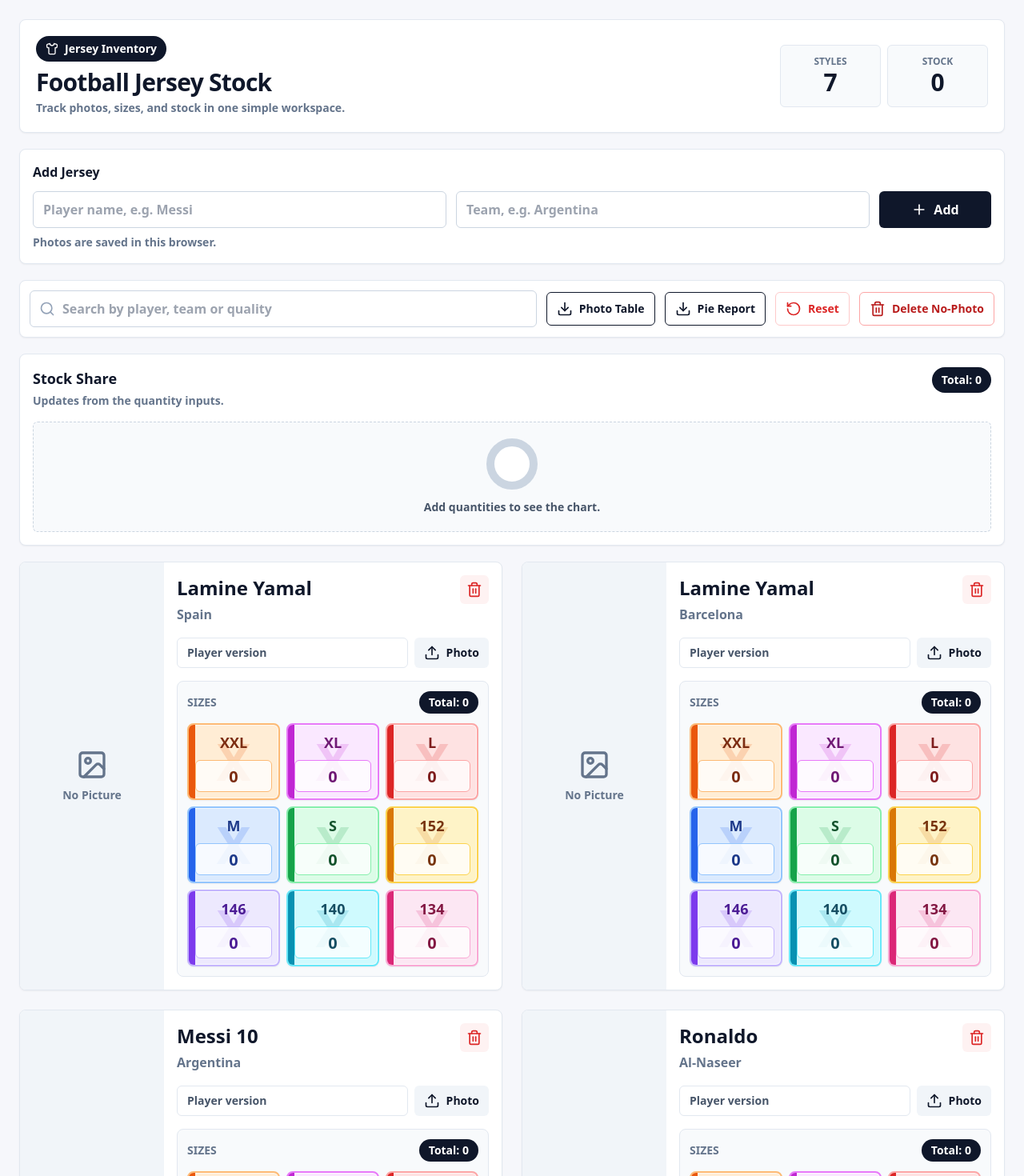
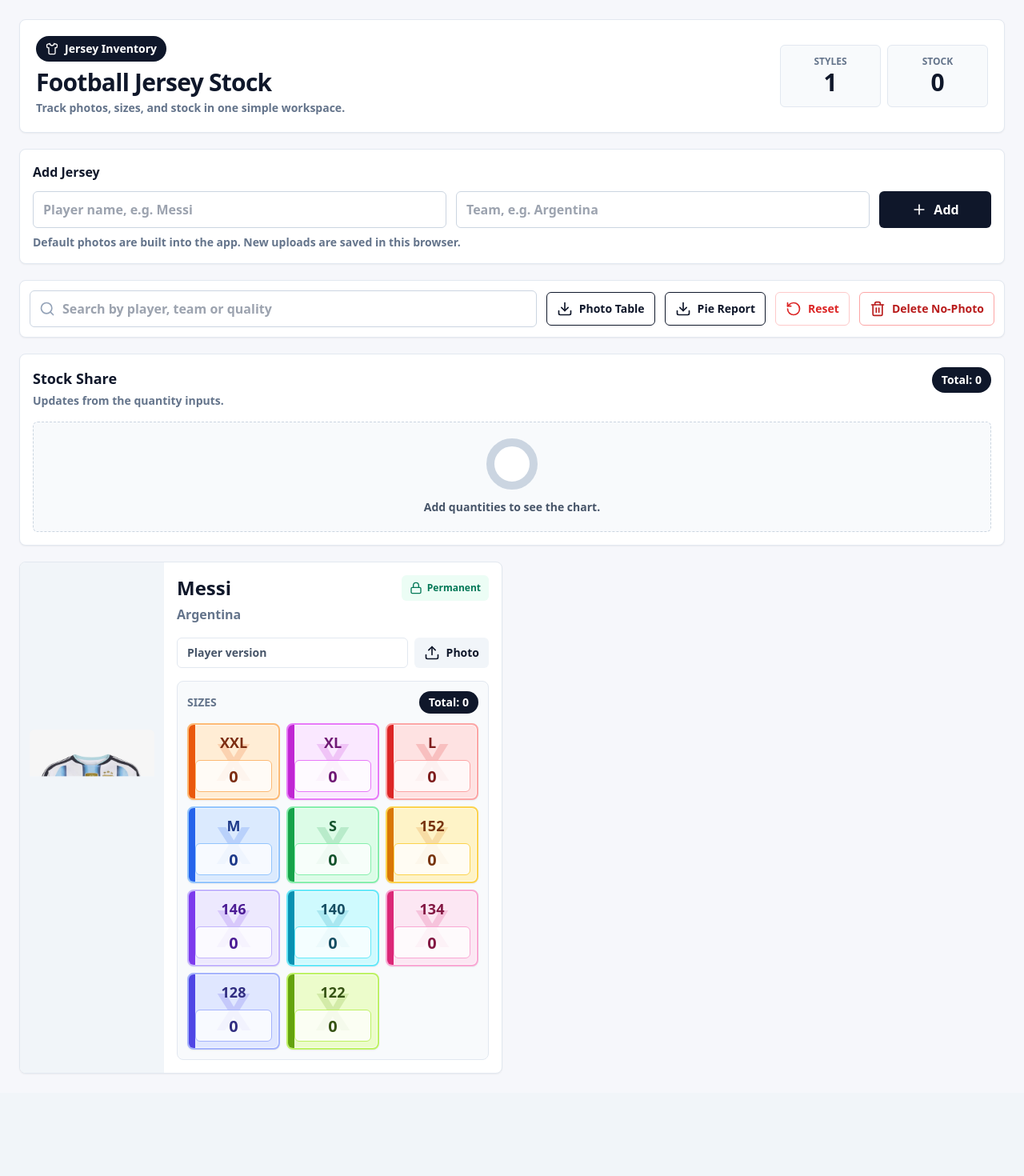
Before and after one commit to onrush1995/jersey2026, a React (Vite) app: page / in a window 1280 px wide. Shown: the top 1470 px of the page at 80% size. After the commit the page ends 1366 px from the top, so only its background shows below. Built offline with nearby package versions, Linux system fonts and the light colour scheme.

Commit message:
Make Messi photo card permanent

```diff
--- a/src/FootballJerseyInventory.jsx
+++ b/src/FootballJerseyInventory.jsx
@@ -21,6 +21,7 @@ const MESSI_EXTRA_SIZES = ["128", "122"];
 const FIXED_QUALITY = "Player version";
 const CSV_NEWLINE = "\n";
 const UTF8_BOM = "\uFEFF";
+const APP_BASE_URL = import.meta.env.BASE_URL || "./";
 const PIE_COLORS = [
   "#0f172a",
   "#2563eb",
@@ -47,6 +48,47 @@ const SIZE_COLORS = {
   122: { bg: "#ecfccb", border: "#bef264", text: "#365314", accent: "#65a30d" },
 };
 const DEFAULT_SIZE_COLORS = { bg: "#f1f5f9", border: "#cbd5e1", text: "#0f172a", accent: "#475569" };
+const PERMANENT_PHOTO_CATALOG = [
+  {
+    id: "messi-argentina",
+    playerMatch: "messi",
+    teamMatch: "argentina",
+    imageName: "messi-argentina.png",
+    imagePath: "jerseys/messi-argentina.png",
+  },
+];
+
+function getBundledAssetPath(assetPath) {
+  const base = APP_BASE_URL.endsWith("/") ? APP_BASE_URL : `${APP_BASE_URL}/`;
+  return `${base}${String(assetPath || "").replace(/^\/+/, "")}`;
+}
+
+function getPermanentCatalogEntry(product = {}) {
+  const player = String(product.player || "").trim().toLowerCase();
+  const team = String(product.team || "").trim().toLowerCase();
+  const imageName = String(product.imageName || "").trim().toLowerCase();
+
+  return (
+    PERMANENT_PHOTO_CATALOG.find(
+      (entry) =>
+        imageName === entry.imageName ||
+        (player.includes(entry.playerMatch) && team.includes(entry.teamMatch))
+    ) || null
+  );
+}
+
+function getPermanentCatalogId(product = {}) {
+  return getPermanentCatalogEntry(product)?.id || "";
+}
+
+function getBundledProductImage(product = {}) {
+  const catalogEntry = getPermanentCatalogEntry(product);
+  return catalogEntry ? getBundledAssetPath(catalogEntry.imagePath) : "";
+}
+
+function getBundledProductImageName(product = {}) {
+  return getPermanentCatalogEntry(product)?.imageName || "";
+}
 
 function getSizesForPlayer(playerName = "") {
   const player = String(playerName).toLowerCase();
@@ -129,16 +171,18 @@ function getStockTotal(stock, sizes = BASE_SIZES) {
 function normalizeProduct(product = {}) {
   const player = product.player || "Unknown Player";
   const sizes = getSizesForPlayer(player);
+  const bundledImagePreview = getBundledProductImage({ ...product, player });
+  const bundledImageName = getBundledProductImageName({ ...product, player });
 
   return {
     id: product.id || makeId(),
     player,
     team: product.team || "Unknown Team",
     quality: FIXED_QUALITY,
-    imagePreview: product.imagePreview || product.image || "",
-    imageName: product.imageName || "",
+    imagePreview: product.imagePreview || product.image || bundledImagePreview,
+    imageName: product.imageName || bundledImageName,
     hasStoredImage: Boolean(
-      product.hasStoredImage || product.imageName || product.imagePreview || product.image
+      product.hasStoredImage || product.imageName || product.imagePreview || product.image || bundledImagePreview
     ),
     stock: normalizeStock(product.stock, sizes),
   };
@@ -192,6 +236,14 @@ function productKey(product) {
   return `${safeProduct.player.trim().toLowerCase()}-${safeProduct.team.trim().toLowerCase()}`;
 }
 
+function productsMatchIdentity(a, b) {
+  const permanentCatalogA = getPermanentCatalogId(a);
+  const permanentCatalogB = getPermanentCatalogId(b);
+
+  if (permanentCatalogA && permanentCatalogA === permanentCatalogB) return true;
+  return productKey(a) === productKey(b);
+}
+
 function getProductSortRank(product) {
   const player = normalizeProduct(product).player.trim().toLowerCase();
 
@@ -213,47 +265,17 @@ function sortProductsByPriority(products) {
 
 const starterProducts = [
   normalizeProduct({
-    player: "Lamine Yamal",
-    team: "Spain",
-    stock: { L: 0, M: 0, S: 0, 152: 0, 146: 0, 140: 0, 134: 0 },
-  }),
-  normalizeProduct({
-    player: "Lamine Yamal",
-    team: "Barcelona",
-    stock: { L: 0, M: 0, S: 0, 152: 0, 146: 0, 140: 0, 134: 0 },
-  }),
-  normalizeProduct({
-    player: "Messi 10",
+    id: "permanent-messi-argentina",
+    player: "Messi",
     team: "Argentina",
     stock: { L: 0, M: 0, S: 0, 152: 0, 146: 0, 140: 0, 134: 0, 128: 0, 122: 0 },
   }),
-  normalizeProduct({
-    player: "Ronaldo",
-    team: "Al-Naseer",
-    stock: { L: 0, M: 0, S: 0, 152: 0, 146: 0, 140: 0, 134: 0 },
-  }),
-  normalizeProduct({
-    player: "Ronaldo",
-    team: "Portugal",
-    stock: { L: 0, M: 0, S: 0, 152: 0, 146: 0, 140: 0, 134: 0 },
-  }),
-  normalizeProduct({
-    player: "Mbappé",
-    team: "Black",
-    stock: { L: 0, M: 0, S: 0, 152: 0, 146: 0, 140: 0, 134: 0 },
-  }),
-  normalizeProduct({
-    player: "Mbappé",
-    team: "Blue",
-    stock: { L: 0, M: 0, S: 0, 152: 0, 146: 0, 140: 0, 134: 0 },
-  }),
 ];
 
 function mergeMissingStarterProducts(savedProducts) {
   const safeSavedProducts = savedProducts.map(normalizeProduct);
-  const savedKeys = new Set(safeSavedProducts.map(productKey));
   const missingStarterProducts = starterProducts.filter(
-    (product) => !savedKeys.has(productKey(product))
+    (product) => !safeSavedProducts.some((savedProduct) => productsMatchIdentity(savedProduct, product))
   );
 
   return sortProductsByPriority([...missingStarterProducts, ...safeSavedProducts]);
@@ -269,7 +291,7 @@ function loadProducts() {
     const parsed = JSON.parse(saved);
     if (!Array.isArray(parsed)) return mergeMissingStarterProducts([]);
 
-    return sortProductsByPriority(parsed.map(normalizeProduct));
+    return mergeMissingStarterProducts(parsed);
   } catch {
     return mergeMissingStarterProducts([]);
   }
@@ -370,6 +392,39 @@ function readFileAsDataUrl(file) {
     reader.onerror = () => reject(reader.error);
     reader.readAsDataURL(file);
   });
+}
+
+function blobToDataUrl(blob) {
+  return new Promise((resolve, reject) => {
+    const reader = new FileReader();
+    reader.onload = () => resolve(String(reader.result || ""));
+    reader.onerror = () => reject(reader.error);
+    reader.readAsDataURL(blob);
+  });
+}
+
+async function fetchImageAsDataUrl(imageUrl) {
+  if (!imageUrl || String(imageUrl).startsWith("data:")) return imageUrl || "";
+
+  try {
+    const response = await fetch(imageUrl);
+    if (!response.ok) return imageUrl;
+    return await blobToDataUrl(await response.blob());
+  } catch (error) {
+    console.warn("Bundled photo could not be embedded in the report:", error);
+    return imageUrl;
+  }
+}
+
+async function getProductPhotoDataUrl(product) {
+  const safeProduct = normalizeProduct(product);
+
+  if (safeProduct.imagePreview?.startsWith("data:")) return safeProduct.imagePreview;
+
+  const storedImage = safeProduct.hasStoredImage ? await getImageFromDatabase(safeProduct.id) : "";
+  if (storedImage) return storedImage;
+
+  return safeProduct.imagePreview ? fetchImageAsDataUrl(safeProduct.imagePreview) : "";
 }
 
 function escapeCSVCell(value) {
@@ -1067,18 +1122,22 @@ function runSelfTests() {
       pass: () => !getSizesForPlayer("Ronaldo").includes("128") && !getSizesForPlayer("Ronaldo").includes("122"),
     },
     {
-      name: "starter products include requested jerseys",
+      name: "starter products include the bundled permanent photo card",
       pass: () => {
-        const keys = new Set(starterProducts.map(productKey));
-        return keys.has("messi 10-argentina") && keys.has("ronaldo-al-naseer") && keys.has("mbappé-black") && keys.has("mbappé-blue");
+        const starter = starterProducts[0];
+        return (
+          starterProducts.length === 1 &&
+          productKey(starter) === "messi-argentina" &&
+          starter.imagePreview.includes("jerseys/messi-argentina.png")
+        );
       },
     },
     {
-      name: "starter products are ordered Lamine, Messi, Ronaldo, then rest",
-      pass: () => {
-        const orderedPlayers = sortProductsByPriority(starterProducts).map((product) => product.player);
-        return orderedPlayers[0] === "Lamine Yamal" && orderedPlayers[2] === "Messi 10" && orderedPlayers[3] === "Ronaldo";
-      },
+      name: "bundled photo restores after lightweight storage",
+      pass: () =>
+        normalizeProduct({ player: "Messi", team: "Argentina", imageName: "messi-argentina.png", hasStoredImage: true }).imagePreview.includes(
+          "jerseys/messi-argentina.png"
+        ),
     },
     {
       name: "saved products are displayed in priority order",
@@ -1094,7 +1153,10 @@ function runSelfTests() {
     },
     {
       name: "mergeMissingStarterProducts adds starter products without duplicating saved products",
-      pass: () => mergeMissingStarterProducts([{ player: "Messi 10", team: "Argentina" }]).filter((product) => productKey(product) === "messi 10-argentina").length === 1,
+      pass: () =>
+        mergeMissingStarterProducts([{ player: "Messi 10", team: "Argentina" }]).filter(
+          (product) => getPermanentCatalogId(product) === "messi-argentina"
+        ).length === 1,
     },
     {
       name: "resetProductQuantities keeps photos and resets only stock numbers",
@@ -1274,8 +1336,7 @@ export default function FootballJerseyInventory() {
     const imageEntries = await Promise.all(
       safeProducts.map(async (item) => {
         const safeItem = normalizeProduct(item);
-        const photoDataUrl =
-          safeItem.imagePreview || (safeItem.hasStoredImage ? await getImageFromDatabase(safeItem.id) : "");
+        const photoDataUrl = await getProductPhotoDataUrl(safeItem);
         return [safeItem.id, photoDataUrl];
       })
     );
@@ -1301,8 +1362,7 @@ export default function FootballJerseyInventory() {
         const productSizes = getSizesForPlayer(safeItem.player);
         const safeStock = normalizeStock(safeItem.stock, productSizes);
         const totalForJersey = getStockTotal(safeStock, productSizes);
-        const storedImage =
-          safeItem.imagePreview || (safeItem.hasStoredImage ? await getImageFromDatabase(safeItem.id) : "");
+        const storedImage = await getProductPhotoDataUrl(safeItem);
 
         return {
           ...safeItem,
@@ -1474,7 +1534,9 @@ export default function FootballJerseyInventory() {
               <Plus className="h-5 w-5" /> Add
             </button>
           </div>
-          <p className="mt-2 text-sm font-semibold text-slate-500">Photos are saved in this browser.</p>
+          <p className="mt-2 text-sm font-semibold text-slate-500">
+            Default photos are built into the app. New uploads are saved in this browser.
+          </p>
           {imageStatus && (
             <p className="mt-3 rounded-md border border-slate-200 bg-slate-50 px-3 py-2 text-sm font-black text-slate-700">
               {imageStatus}
```
Also changed, not shown: public/jerseys/messi-argentina.png (added).
